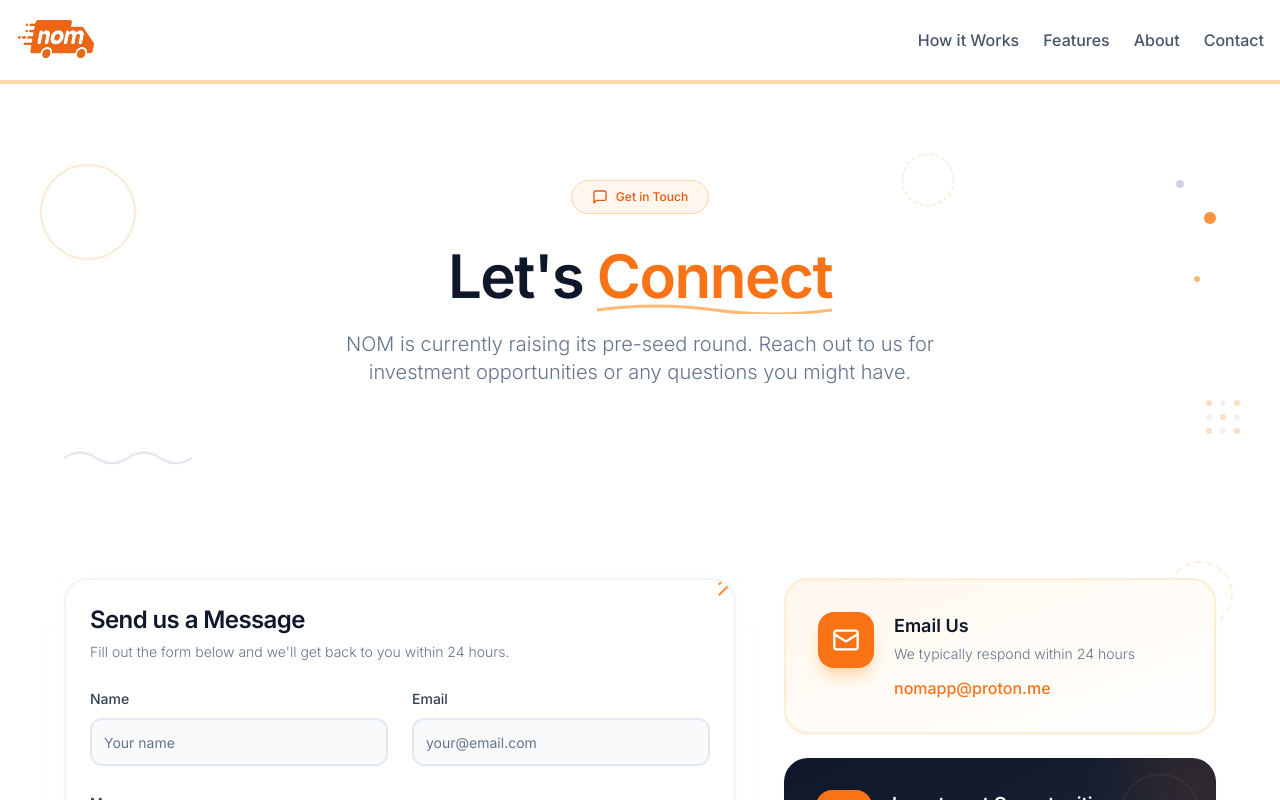
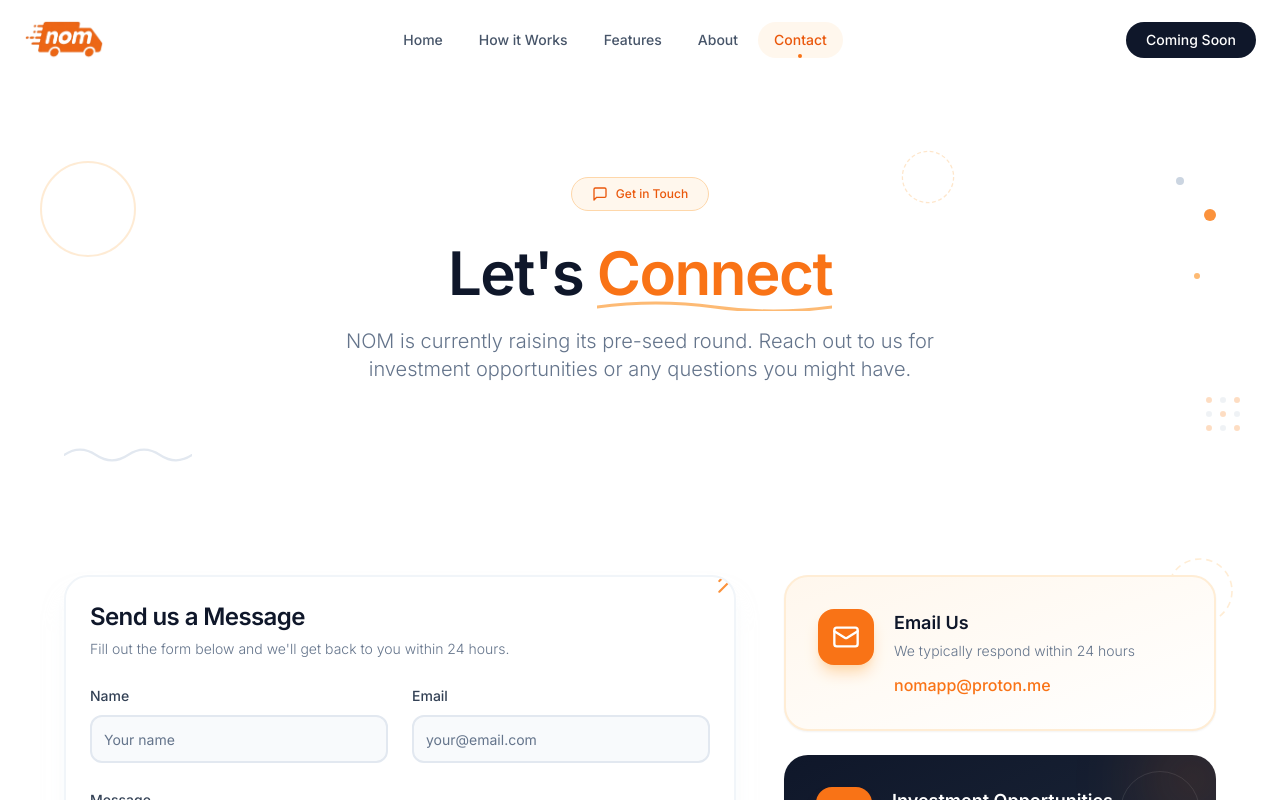
Before and after one commit to sahiljaiswal02/NOM-APP, a Next.js app: page /contact in a window 1280 px wide. Shown: the top 800 px of the page. Built offline with nearby package versions, Linux system fonts and the light colour scheme.

Commit message:
Refactor Navbar: Improve scroll handling and mobile menu functionality for better user experience.

```diff
--- a/components/navbar.tsx
+++ b/components/navbar.tsx
@@ -1,12 +1,42 @@
 "use client";
 
-import { useState } from "react";
+import { useState, useEffect } from "react";
 import Link from "next/link";
+import { usePathname } from "next/navigation";
 import { Button } from "@/components/ui/button";
-import { Brain, Menu, X, User, LogOut } from "lucide-react";
+import { Menu, X, ArrowRight } from "lucide-react";
 
 export function Navbar() {
   const [isMenuOpen, setIsMenuOpen] = useState(false);
+  const [isScrolled, setIsScrolled] = useState(false);
+  const pathname = usePathname();
+
+  // Handle scroll effect
+  useEffect(() => {
+    const handleScroll = () => {
+      setIsScrolled(window.scrollY > 10);
+    };
+
+    window.addEventListener("scroll", handleScroll);
+    return () => window.removeEventListener("scroll", handleScroll);
+  }, []);
+
+  // Close menu when route changes
+  useEffect(() => {
+    setIsMenuOpen(false);
+  }, [pathname]);
+
+  // Prevent body scroll when mobile menu is open
+  useEffect(() => {
+    if (isMenuOpen) {
+      document.body.style.overflow = "hidden";
+    } else {
+      document.body.style.overflow = "unset";
+    }
+    return () => {
+      document.body.style.overflow = "unset";
+    };
+  }, [isMenuOpen]);
 
   const handleMenuToggle = () => {
     setIsMenuOpen(!isMenuOpen);
@@ -16,95 +46,172 @@ export function Navbar() {
     setIsMenuOpen(false);
   };
 
+  const navLinks = [
+    { href: "/", label: "Home" },
+    { href: "/how-it-works", label: "How it Works" },
+    { href: "/features", label: "Features" },
+    { href: "/about", label: "About" },
+    { href: "/contact", label: "Contact" },
+  ];
+
+  const isActiveLink = (href: string) => pathname === href;
+
   return (
     <>
-      <header className="border-b-4 border-orange-200 bg-white/95 backdrop-blur-sm sticky top-0 z-[100]">
-        <div className="container mx-auto px-4 py-4 flex items-center justify-between">
-          <Link href="/" className="flex items-center space-x-2">
-            <img src="/logo.png" className="w-20 h-12 bg-cover" alt="NOM" />
+      <header
+        className={`bg-white/95 backdrop-blur-md sticky top-0 z-[100] transition-all duration-300 ${
+          isScrolled
+            ? "shadow-sm border-b border-slate-100"
+            : "border-b border-transparent"
+        }`}
+      >
+        <div className="container mx-auto px-4 md:px-6">
+          <div className="flex items-center justify-between h-16 md:h-20">
+            {/* Logo */}
+            <Link
+              href="/"
+              className="flex items-center space-x-2 relative z-10"
+            >
+              <img
+                src="/logo.png"
+                className="w-20 h-12 object-contain"
+                alt="NOM"
+              />
             </Link>
 
             {/* Desktop Navigation */}
-          <nav className="hidden md:flex items-center space-x-6">
+            <nav className="hidden md:flex items-center space-x-1">
+              {navLinks.map((link) => (
                 <Link
-              href="/how-it-works"
-              className="text-slate-600 hover:text-orange-500 transition-colors font-medium"
+                  key={link.href}
+                  href={link.href}
+                  className={`relative px-4 py-2 text-sm font-medium transition-colors rounded-full ${
+                    isActiveLink(link.href)
+                      ? "text-orange-600 bg-orange-50"
+                      : "text-slate-600 hover:text-slate-900 hover:bg-slate-50"
+                  }`}
                 >
-              How it Works
+                  {link.label}
+                  {isActiveLink(link.href) && (
+                    <span className="absolute bottom-0 left-1/2 -translate-x-1/2 w-1 h-1 bg-orange-500 rounded-full" />
+                  )}
                 </Link>
-            <Link
-              href="/features"
-              className="text-slate-600 hover:text-orange-500 transition-colors font-medium"
+              ))}
+            </nav>
+
+            {/* Desktop CTA Button */}
+            <div className="hidden md:flex items-center space-x-4">
+              <Button
+                size="sm"
+                className="bg-slate-900 hover:bg-slate-800 text-white rounded-full px-5 py-2 font-medium group"
               >
-              Features
-            </Link>
-
-            <Link
-              href="/about"
-              className="text-slate-600 hover:text-orange-500 transition-colors font-medium"
-            >
-              About
-            </Link>
-            <Link
-              href="/contact"
-              className="text-slate-600 hover:text-orange-500 transition-colors font-medium"
-            >
-              Contact
-            </Link>
-          </nav>
+                Coming Soon
+                {/* <ArrowRight className="ml-2 w-4 h-4 group-hover:translate-x-0.5 transition-transform" /> */}
+              </Button>
+            </div>
 
             {/* Mobile Menu Button */}
             <Button
               variant="ghost"
               size="icon"
-            className="md:hidden text-slate-700 hover:bg-orange-100 rounded-full"
+              className="md:hidden text-slate-700 hover:bg-slate-100 rounded-full w-10 h-10 relative z-10"
               onClick={handleMenuToggle}
+              aria-label={isMenuOpen ? "Close menu" : "Open menu"}
             >
+              <span className="sr-only">
+                {isMenuOpen ? "Close menu" : "Open menu"}
+              </span>
               {isMenuOpen ? (
-              <X className="w-6 h-6" />
+                <X className="w-5 h-5" />
               ) : (
-              <Menu className="w-6 h-6" />
+                <Menu className="w-5 h-5" />
               )}
             </Button>
           </div>
+        </div>
+      </header>
 
-        {/* Mobile Navigation */}
-        {isMenuOpen && (
-          <div className="md:hidden bg-white border-t-2 border-orange-200 relative z-[100]">
-            <nav className="container mx-auto px-4 py-4 space-y-4">
-              <Link
-                href="/how-it-works"
-                className="block text-slate-600 hover:text-orange-500 transition-colors font-medium py-2"
+      {/* Mobile Navigation Overlay */}
+      <div
+        className={`fixed inset-0 bg-black/20 backdrop-blur-sm z-[90] md:hidden transition-opacity duration-300 ${
+          isMenuOpen ? "opacity-100" : "opacity-0 pointer-events-none"
+        }`}
+        onClick={closeMenu}
+      />
+
+      {/* Mobile Navigation Panel */}
+      <div
+        className={`fixed top-0 right-0 h-full w-full max-w-sm bg-white z-[95] md:hidden transform transition-transform duration-300 ease-out shadow-2xl ${
+          isMenuOpen ? "translate-x-0" : "translate-x-full"
+        }`}
+      >
+        {/* Mobile Menu Header */}
+        <div className="flex items-center justify-between p-4 border-b border-slate-100">
+          <Link href="/" onClick={closeMenu}>
+            <img
+              src="/logo.png"
+              className="w-16 h-10 object-contain"
+              alt="NOM"
+            />
+          </Link>
+          <Button
+            variant="ghost"
+            size="icon"
+            className="text-slate-700 hover:bg-slate-100 rounded-full w-10 h-10"
             onClick={closeMenu}
           >
-                How it Works
+            <X className="w-5 h-5" />
+          </Button>
+        </div>
+
+        {/* Mobile Menu Content */}
+        <div className="flex flex-col h-[calc(100%-80px)]">
+          {/* Navigation Links */}
+          <nav className="flex-1 px-4 py-6 space-y-1 overflow-y-auto">
+            {navLinks.map((link, index) => (
+              <Link
+                key={link.href}
+                href={link.href}
+                className={`flex items-center justify-between px-4 py-4 rounded-2xl transition-all duration-200 ${
+                  isActiveLink(link.href)
+                    ? "bg-orange-50 text-orange-600"
+                    : "text-slate-700 hover:bg-slate-50"
+                }`}
+                onClick={closeMenu}
+                style={{
+                  animationDelay: `${index * 50}ms`,
+                }}
+              >
+                <span className="font-medium">{link.label}</span>
+                {isActiveLink(link.href) && (
+                  <span className="w-2 h-2 bg-orange-500 rounded-full" />
+                )}
               </Link>
-              <Link
-                href="/features"
-                className="block text-slate-600 hover:text-orange-500 transition-colors font-medium py-2"
+            ))}
+          </nav>
+
+          {/* Mobile Menu Footer */}
+          <div className="p-4 border-t border-slate-100 space-y-3">
+            <Button
+              className="w-full bg-slate-900 hover:bg-slate-800 text-white rounded-full py-6 font-medium group"
               onClick={closeMenu}
             >
-                Features
-              </Link>
+              Coming Soon
+              {/* <ArrowRight className="ml-2 w-4 h-4 group-hover:translate-x-0.5 transition-transform" /> */}
+            </Button>
+            {/* Decorative element */}
+            <div className="flex items-center justify-center gap-2 pt-2">
+              <div className="w-1.5 h-1.5 bg-orange-300 rounded-full" />
+              <div className="w-1.5 h-1.5 bg-slate-300 rounded-full" />
+              <div className="w-1.5 h-1.5 bg-orange-300 rounded-full" />
+            </div>
+          </div>
+        </div>
 
-              <Link
-                href="/about"
-                className="block text-slate-600 hover:text-orange-500 transition-colors font-medium py-2"
-                onClick={closeMenu}
-              >
-                About
-              </Link>
-              <Link
-                href="/contact"
-                className="block text-slate-600 hover:text-orange-500 transition-colors font-medium py-2"
-                onClick={closeMenu}
-              >
-                Contact
-              </Link>
-            </nav>
+        {/* Decorative Elements */}
+        <div className="absolute bottom-20 right-4 w-20 h-20 border-2 border-orange-100 rounded-full opacity-50" />
+        <div className="absolute top-32 right-8 w-3 h-3 bg-orange-200 rounded-full opacity-60" />
       </div>
-        )}
-      </header>
     </>
   );
 }
```
Lines whose indentation alone changed are shown as unchanged.
